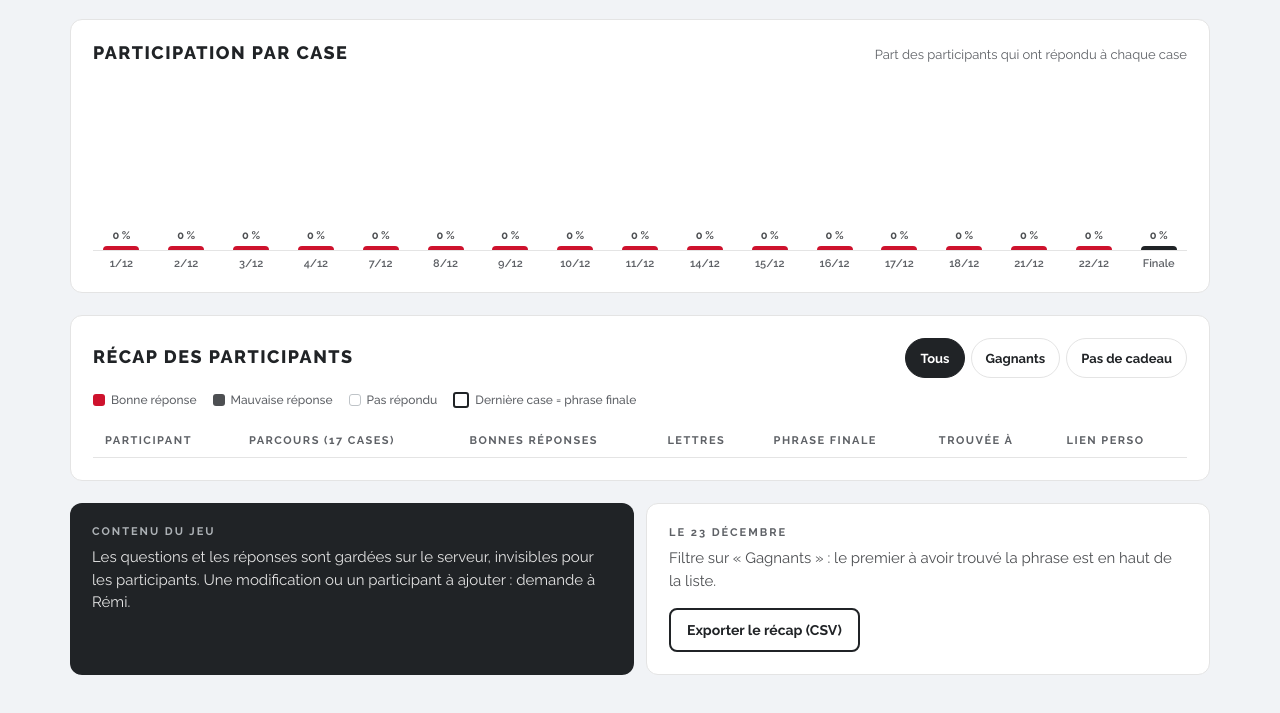
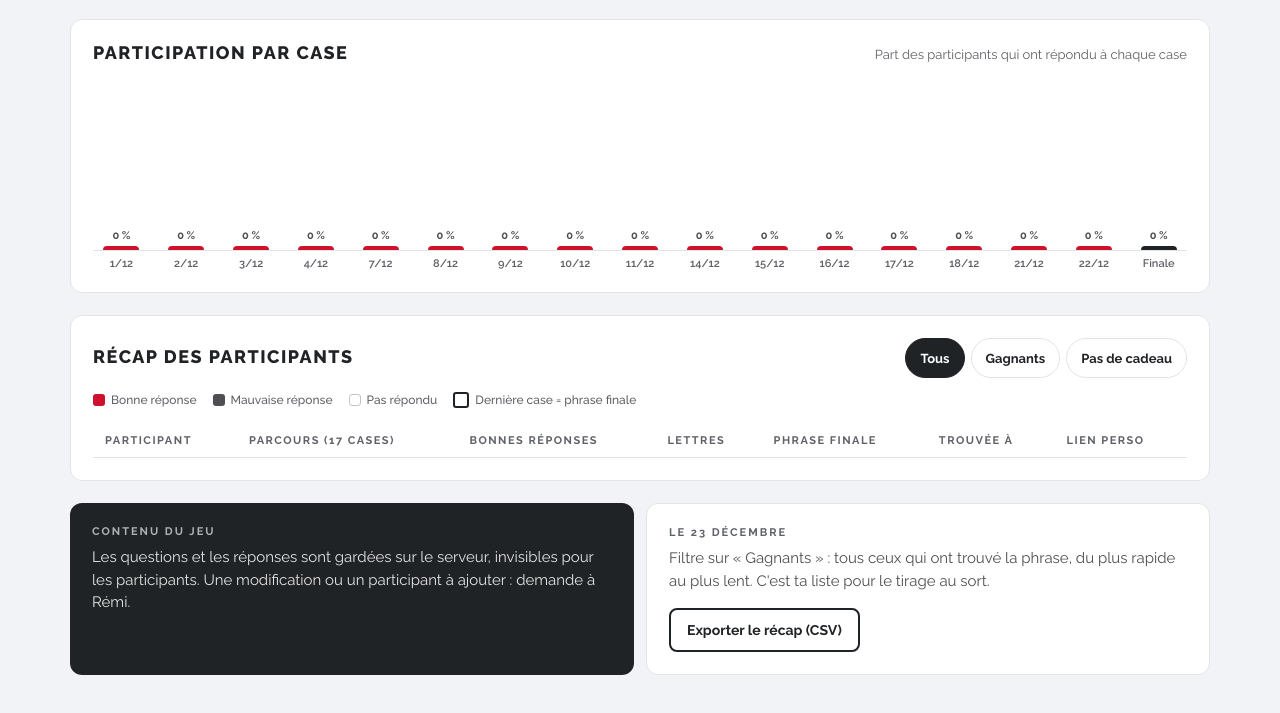
Before and after one commit to remiply/avent-dalmec, a plain HTML site: page admin.html in a window 1280 px wide. Shown: the part 343-1056 px from the top of the page. Drawn offline with Linux system fonts and the light colour scheme.

Commit message:
Admin : gagnants = liste pour le tirage au sort
Co-Authored-By: Claude Opus 5.5 <noreply@anthropic.com>
Claude-Session: https://claude.ai/code/session_019PetKFteKnTgNDQK8ifCFB

```diff
--- a/admin.html
+++ b/admin.html
@@ -145,7 +145,7 @@ td.name{font-weight:700;white-space:nowrap}
     </div>
     <div class="card">
       <div class="kpi-k">Le 23 décembre</div>
-      <p style="color:#4D4F52">Filtre sur « Gagnants » : le premier à avoir trouvé la phrase est en haut de la liste.</p>
+      <p style="color:#4D4F52">Filtre sur « Gagnants » : tous ceux qui ont trouvé la phrase, du plus rapide au plus lent. C'est ta liste pour le tirage au sort.</p>
       <a class="btn line" href="#" id="exportLink">Exporter le récap (CSV)</a>
     </div>
   </section>
```
